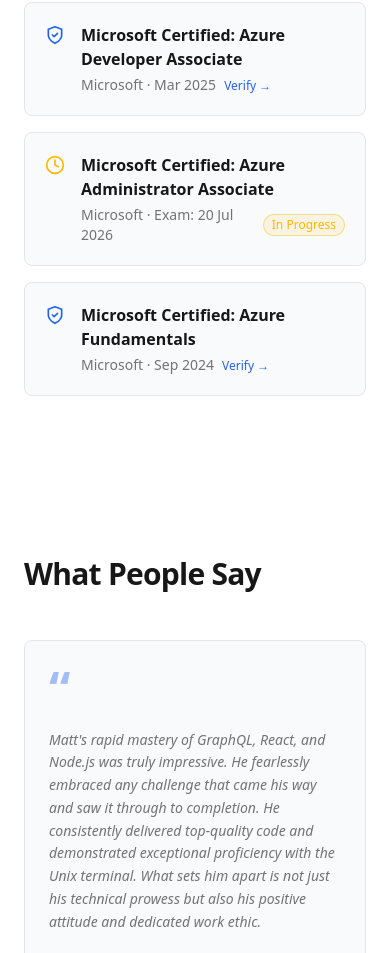
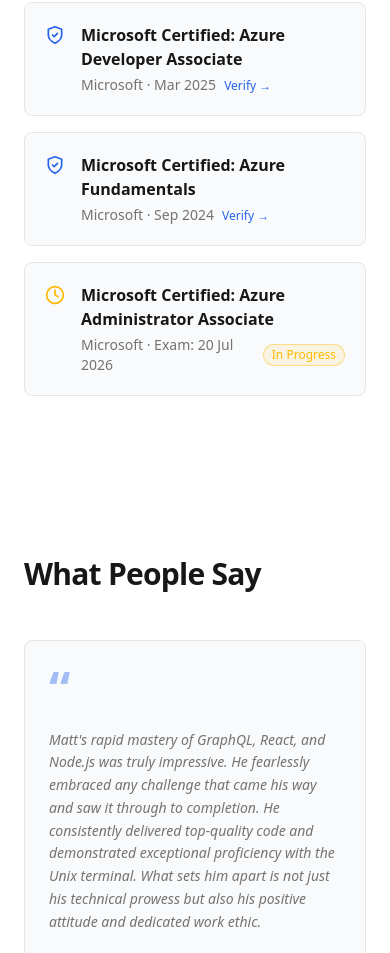
Before and after one commit to mattwilson02/mattwilson02.github.io, a Next.js app: page / in a window 390 px wide. Shown: the part 5528-6481 px from the top of the page. Built offline with nearby package versions, Linux system fonts and the light colour scheme.

Commit message:
mobile bug, move pending cert to end of list

```diff
--- a/src/data/certifications.ts
+++ b/src/data/certifications.ts
@@ -14,15 +14,15 @@
     link: "https://learn.microsoft.com/api/credentials/share/en-us/MattWilson-2787/8C0C35F61CF72BC1?sharingId=D6137FDC1D04120F",
   },
   {
+    name: "Microsoft Certified: Azure Fundamentals",
+    issuer: "Microsoft",
+    date: "Sep 2024",
+    link: "https://learn.microsoft.com/api/credentials/share/en-us/MattWilson-2787/A34295880A1E17D?sharingId=D6137FDC1D04120F",
+  },
+  {
     name: "Microsoft Certified: Azure Administrator Associate",
     issuer: "Microsoft",
     date: "Exam: 20 Jul 2026",
     pending: true,
   },
-  {
-    name: "Microsoft Certified: Azure Fundamentals",
-    issuer: "Microsoft",
-    date: "Sep 2024",
-    link: "https://learn.microsoft.com/api/credentials/share/en-us/MattWilson-2787/A34295880A1E17D?sharingId=D6137FDC1D04120F",
-  },
 ];
```
